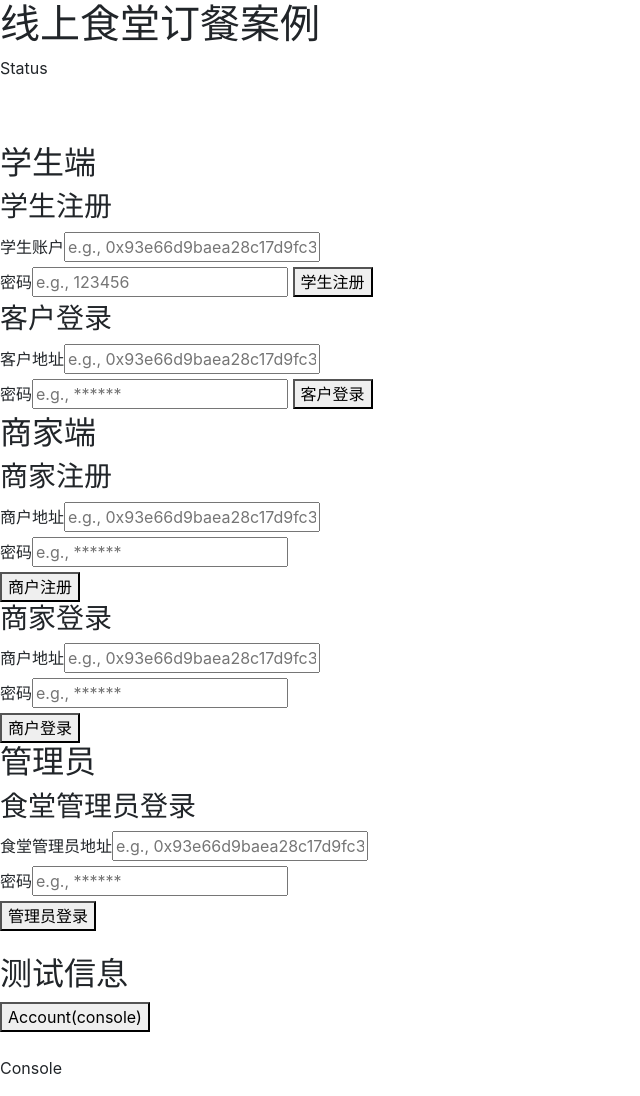
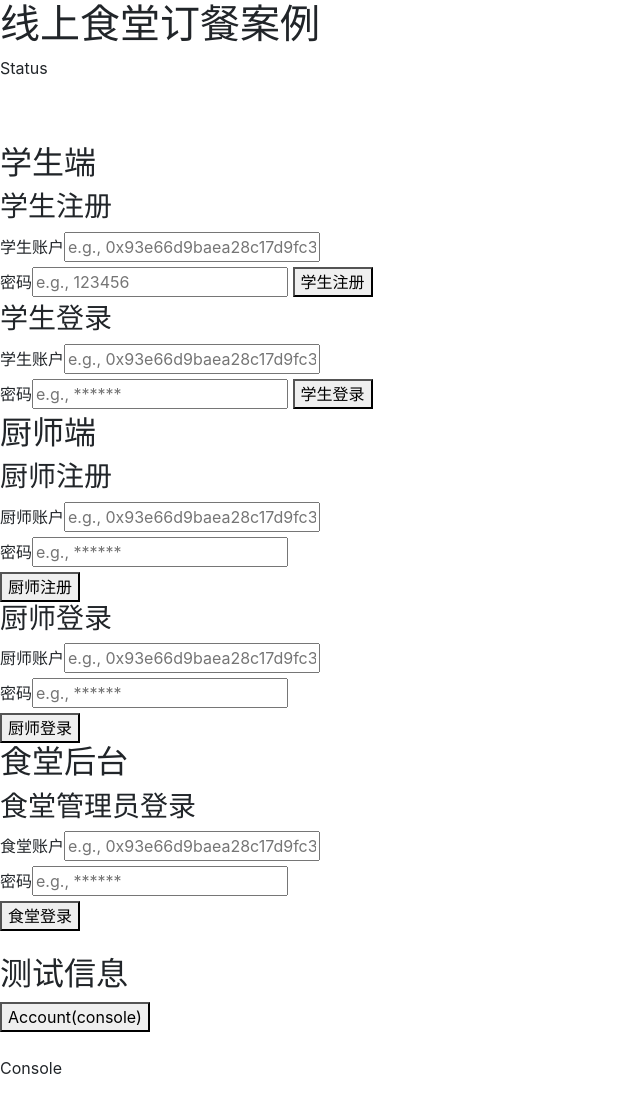
Before and after one commit to orris27/dapp, a website: page app/index.html in a window 1280 px wide. Shown: the whole page, without its empty margins (0-640 px from the left). Drawn offline with nearby package versions, Linux system fonts and the light colour scheme; files whose address does not match are found by name.

Commit message:
modify index.html

```diff
--- a/app/index.html
+++ b/app/index.html
@@ -28,45 +28,45 @@
         <button onclick="App.newStudent()">学生注册</button>
     </div>
     <div class="block">
-        <h3>客户登录</h3>
-        <label for="studentLoginAddr">客户地址</label><input type="text" id="studentLoginAddr"
+        <h3>学生登录</h3>
+        <label for="studentLoginAddr">学生账户</label><input type="text" id="studentLoginAddr"
                                                                        placeholder="e.g., 0x93e66d9baea28c17d9fc393b53e3fbdd76899dae">
         <br><label for="studentLoginPwd">密码</label><input type="text" id="studentLoginPwd"
                                                             placeholder="e.g., ******">
-        <button id="studentLogin" onclick="App.studentLogin()">客户登录</button>
+        <button id="studentLogin" onclick="App.studentLogin()">学生登录</button>
 
     </div>
 
-    <h2>商家端</h2>
+    <h2>厨师端</h2>
     <div class="block">
-        <h3>商家注册</h3>
+        <h3>厨师注册</h3>
         <!-- 商户注册-->
-        <label for="cookAddress">商户地址</label><input type="text" id="cookAddress"
+        <label for="cookAddress">厨师账户</label><input type="text" id="cookAddress"
                                                                      placeholder="e.g., 0x93e66d9baea28c17d9fc393b53e3fbdd76899dae">
         <br><label for="cookPassword">密码</label><input type="text" id="cookPassword" placeholder="e.g., ******">
         <br>
-        <button id="newCook" onclick="App.newCook()">商户注册</button>
+        <button id="newCook" onclick="App.newCook()">厨师注册</button>
 
     </div>
 
     <div class="block">
-        <h3>商家登录</h3>
-        <label for="cookLoginAddr">商户地址</label><input type="text" id="cookLoginAddr"
+        <h3>厨师登录</h3>
+        <label for="cookLoginAddr">厨师账户</label><input type="text" id="cookLoginAddr"
                                                                        placeholder="e.g., 0x93e66d9baea28c17d9fc393b53e3fbdd76899dae">
         <br><label for="cookLoginPwd">密码</label><input type="text" id="cookLoginPwd" placeholder="e.g., ******">
         <br>
-        <button id="cookLogin" onclick="App.cookLogin()">商户登录</button>
+        <button id="cookLogin" onclick="App.cookLogin()">厨师登录</button>
     </div>
 
 
-    <h2>管理员</h2>
+    <h2>食堂后台</h2>
     <div class="block">
         <h3>食堂管理员登录</h3>
-        <label for="adminLoginAddr">食堂管理员地址</label><input type="text" id="adminLoginAddr"
+        <label for="adminLoginAddr">食堂账户</label><input type="text" id="adminLoginAddr"
                                                                    placeholder="e.g., 0x93e66d9baea28c17d9fc393b53e3fbdd76899dae">
         <br><label for="adminLoginPwd">密码</label><input type="text" id="adminLoginPwd" placeholder="e.g., ******">
         <br>
-        <button id="adminLogin" onclick="App.adminLogin()">管理员登录</button>
+        <button id="adminLogin" onclick="App.adminLogin()">食堂登录</button>
     </div>
 
 
```
